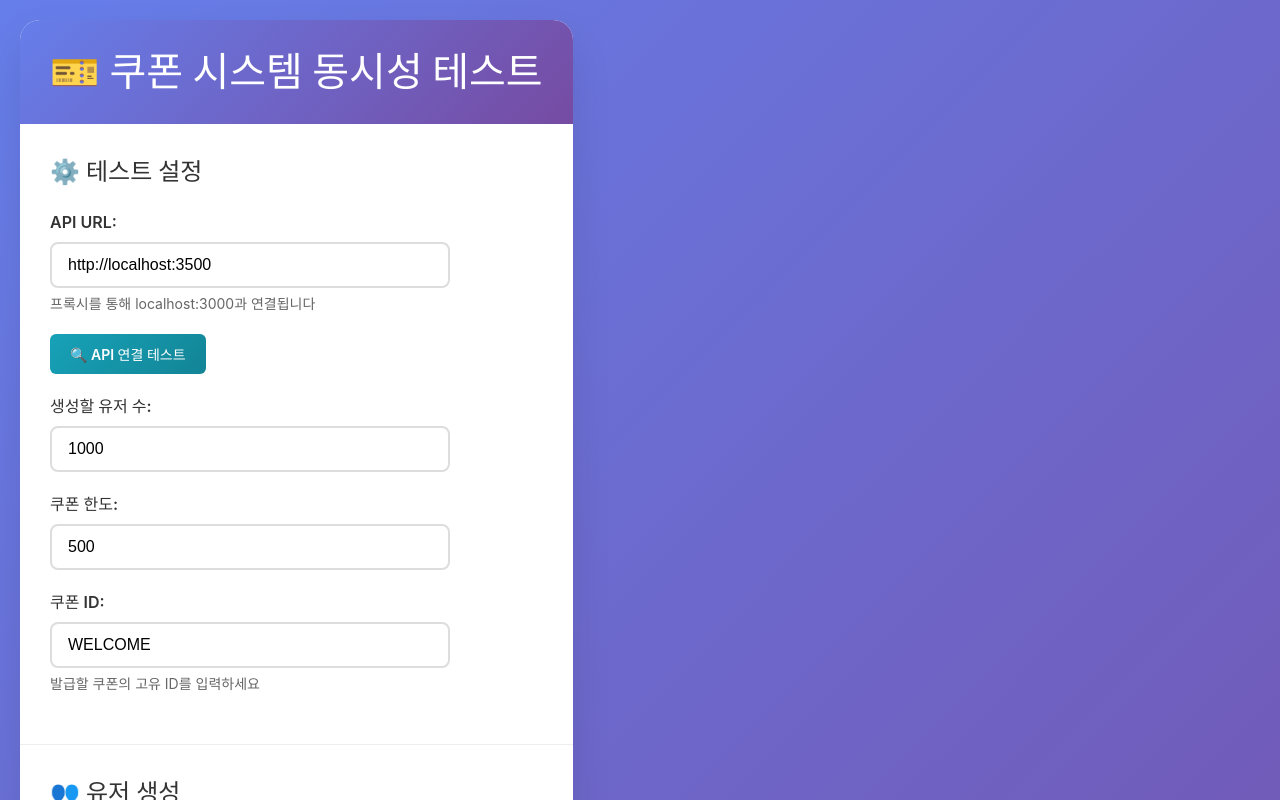
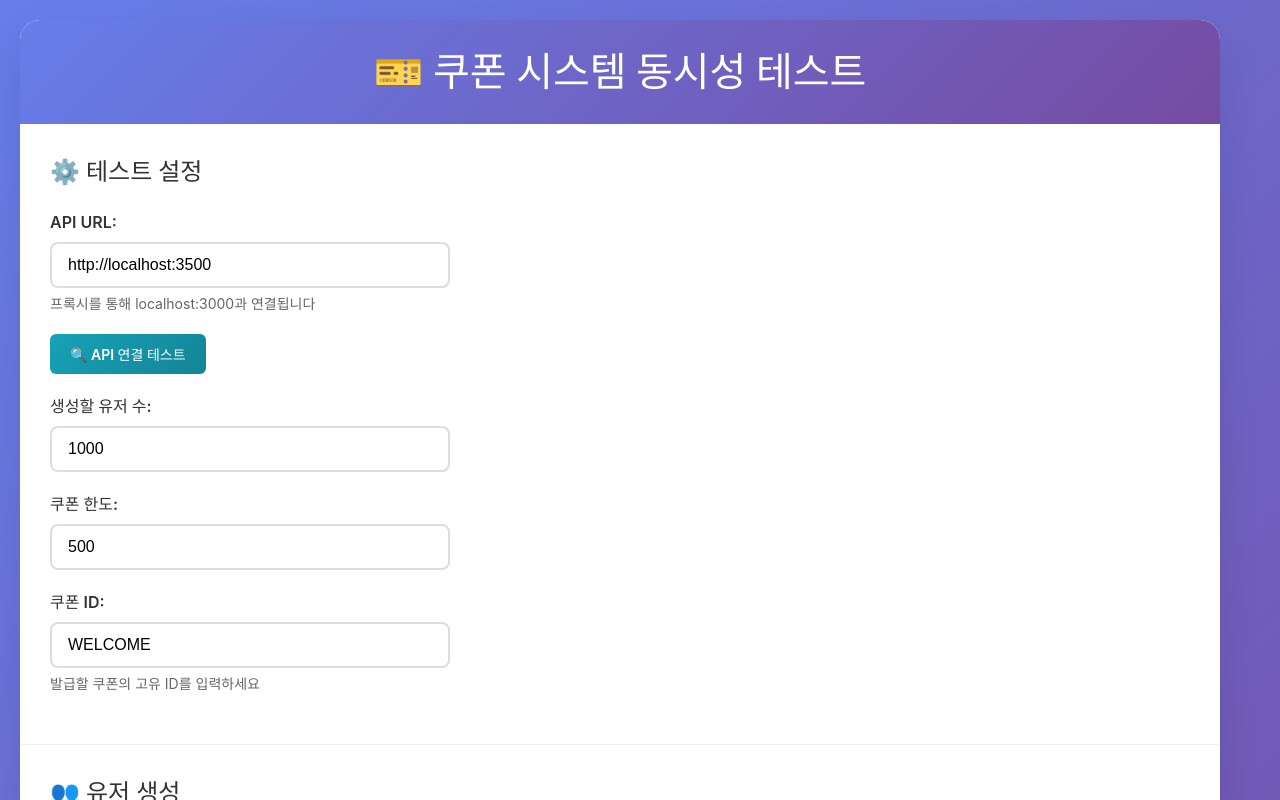
Before and after one commit to pktony/coupon-system-front, a React (Vite) app: page / in a window 1280 px wide. Shown: the top 800 px of the page. Built offline with nearby package versions, Linux system fonts and the light colour scheme.

Commit message:
[layout] fix container width

```diff
--- a/src/App.css
+++ b/src/App.css
@@ -21,7 +21,7 @@ body {
 }
 
 .container {
-  max-width: 1200px;
+  width: 1200px;
   margin: 0 auto;
   background: white;
   border-radius: 20px;
@@ -977,3 +977,11 @@ button:not(.test-button):not(.cancel-button):not(.generate-button):not(.clear-bu
   font-size: 0.9rem;
   font-weight: 500;
 }
+
+/* 반응형 디자인 */
+@media (max-width: 1200px) {
+  .container {
+    width: 100%;
+    max-width: 1200px;
+  }
+}
```
